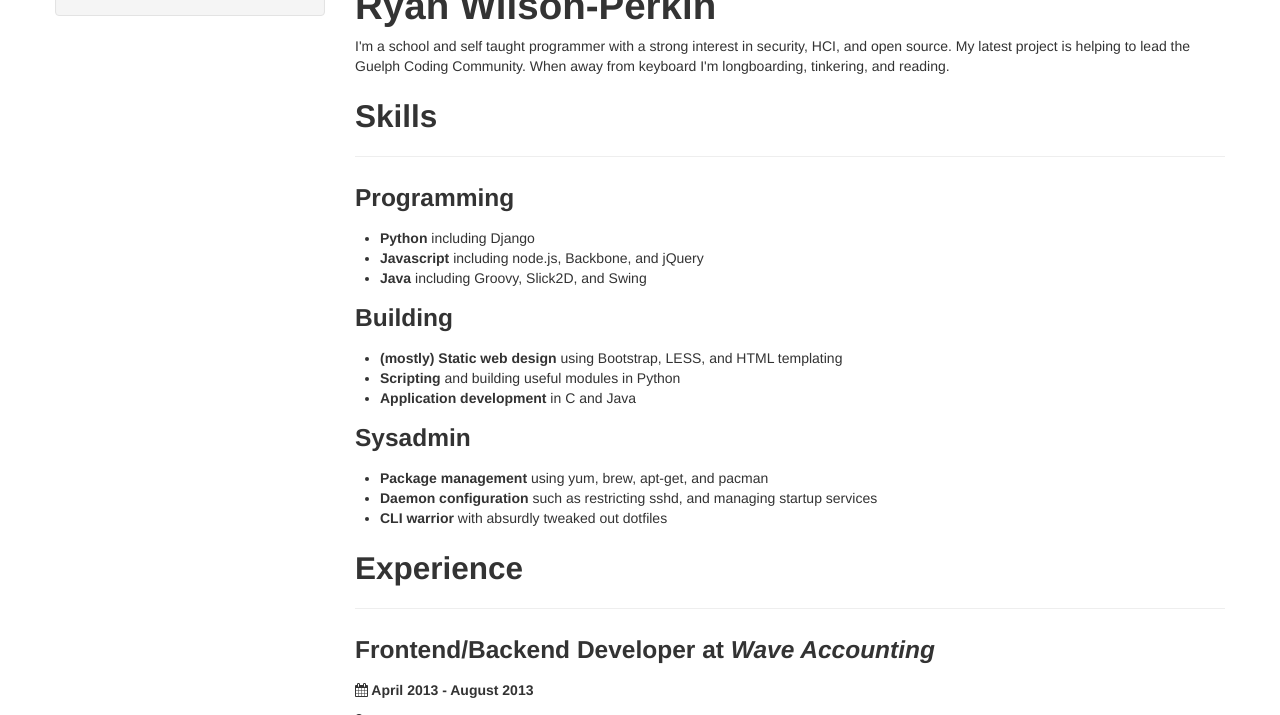
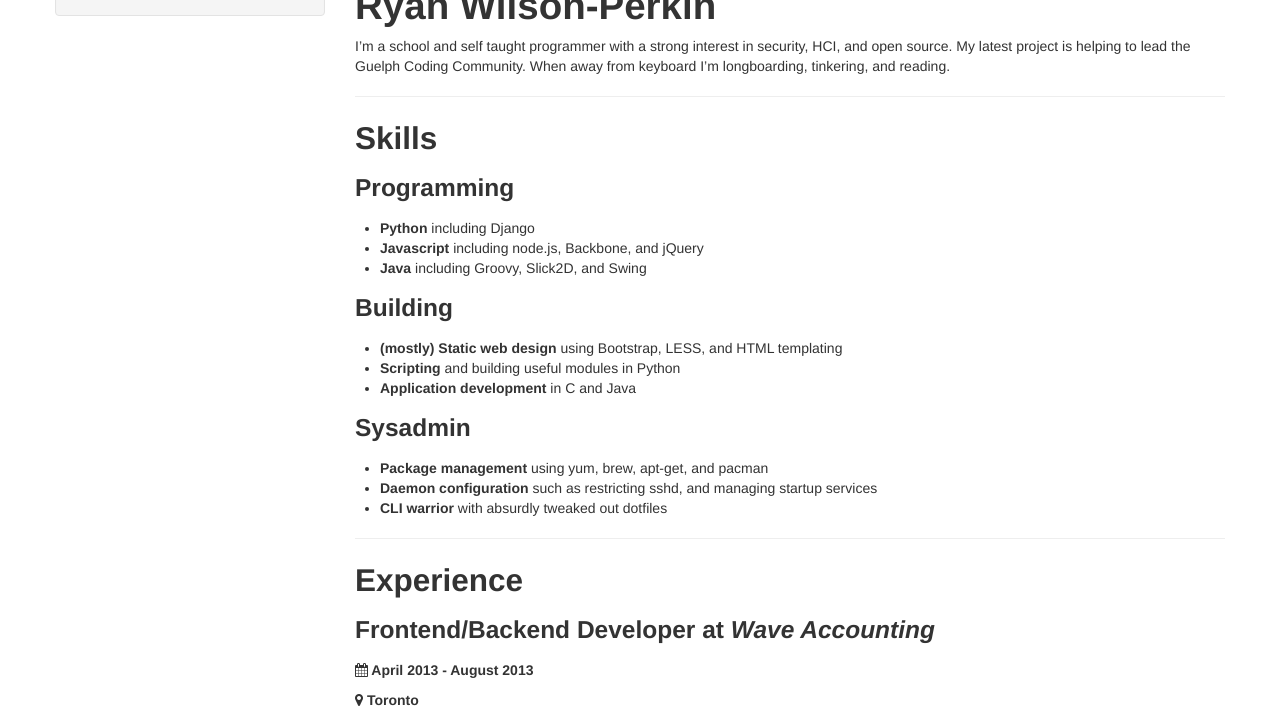
Before and after one commit to GuelphCodingCommunity/bootstrap-presentation, a Jekyll site: the page built from resume/index.md, in a window 1280 px wide and 900 px high, cut to the strip 185-900 px from the top of the window. Built offline with Jekyll 4.4.1, drawn with Linux system fonts in a browser that asks for light colours; Markdown is read by kramdown in place of the engine named in the settings; some of the changed lines change nothing that is shown.

Commit message:
Switch to kramdown engine, resume to markdown

```diff
--- a/_config.yml
+++ b/_config.yml
@@ -5,6 +5,6 @@
 
 paginate: 10
 
-markdown: rdiscount
+markdown: kramdown
 permalink: pretty
 pygments: true
--- a/resume/index.html
+++ /dev/null
@@ -1,119 +0,0 @@
----
-layout: two_columns
----
-{% contentfor sidebar %}
-    <li class="nav-header">Resume</li>
-    <li><a href="#skills">Skills</a></li>
-    <li><a href="#experience">Experience</a></li>
-    <li><a href="#education">Education</a></li>
-    <li><a href="#awards">Awards</a></li>
-{% endcontentfor %}
-
-<h1>Ryan Wilson-Perkin</h1>
-<p>
-  I'm a school and self taught programmer with a strong interest in security, HCI, and open source. My latest project is helping to lead the Guelph Coding Community. When away from keyboard I'm longboarding, tinkering, and reading.
-</p>
-
-<div id="skills" class="row-fluid">
-  <h2>Skills</h2>
-  <hr />
-  <h3>Programming</h3>
-  <ul>
-    <li>
-      <strong>Python </strong>
-      including Django
-    </li>
-    <li>
-      <strong>Javascript </strong>
-      including node.js, Backbone, and jQuery
-    </li>
-    <li>
-      <strong>Java </strong>
-      including Groovy, Slick2D, and Swing
-    </li>
-  </ul>
-  <h3>Building</h3>
-  <ul>
-    <li>
-      <strong>(mostly) Static web design </strong>
-      using Bootstrap, LESS, and HTML templating
-    </li>
-    <li>
-      <strong>Scripting </strong>
-      and building useful modules in Python
-    </li>
-    <li>
-      <strong>Application development </strong>
-      in C and Java
-    </li>
-  </ul>
-  <h3>Sysadmin</h3>
-  <ul>
-    <li>
-      <strong>Package management </strong>
-      using yum, brew, apt-get, and pacman
-    </li>
-    <li>
-      <strong>Daemon configuration </strong>
-      such as restricting sshd, and managing startup services
-    </li>
-    <li>
-      <strong>CLI warrior </strong>
-      with absurdly tweaked out dotfiles
-    </li>
-  </ul>
-</div>
-
-<div id="experience" class="row-fluid">
-  <h2>Experience</h2>
-  <hr />
-
-  <h3>Frontend/Backend Developer at <em>Wave Accounting</em></h3>
-  <p><strong><i class="icon-calendar"></i> April 2013 - August 2013</strong></p>
-  <p><strong><i class="icon-map-marker"></i> Toronto</strong></p>
-  <ul>
-    <li>Created and demoed an open source API in Python for interacting with a SaaS targeted email provider</li>
-    <li>Re-designed responsive views using Bootstrap and Backbone Forms</li>
-    <li>Implemented event tracking via RESTful calls to multiple analytics providers</li>
-  </ul>
-
-  <h3>Continuous Integration Engineer at <em>Research In Motion</em></h3>
-  <p><strong><i class="icon-calendar"></i> May 2012 - December 2012</strong></p>
-  <p><strong><i class="icon-map-marker"></i> Waterloo</strong></p>
-  <ul>
-    <li>Developed a Perl library for real time build monitoring and logging</li>
-    <li>Configured build machines and resource allocation pools</li>
-    <li>Developed a metadata based build versioning system in Groovy</li>
-  </ul>
-
-  <h3>Teaching Assistant at <em>University of Guelph</em></h3>
-  <p><strong><i class="icon-calendar"></i> January 2012 - April 2012</strong></p>
-  <p><strong><i class="icon-map-marker"></i> Guelph</strong></p>
-  <ul>
-    <li>Wrote a new project plan for teaching HTML and CSS to non-technical students</li>
-    <li>Held open office hours to counsel students having difficulties</li>
-    <li>Led a class on the basics of web programming</li>
-  </ul>
-</div>
-
-<div id="education" class="row-fluid">
-  <h2>Education</h2>
-  <hr />
-
-  <h3>Bachelor of Computer Science</h3>
-  <p><strong><i class="icon-calendar"></i> September 2010 - April 2015</strong></p>
-  <p>
-    Pursuing an honours bachelor degree with an area of application in mathematics.
-  </p>
-</div>
-
-<div id="awards" class="row-fluid">
-  <h2>Awards</h2>
-  <hr />
-
-  <h3>Canada Computing Contest</h3>
-  <p><strong><i class="icon-calendar"></i> 2008</strong></p>
-  <p>
-  Placed top 25% nationwide in the contest run by the University of Waterloo.
-  </p>
-</div>
--- /dev/null
+++ b/resume/index.md
@@ -0,0 +1,100 @@
+---
+layout: two_columns
+---
+{% contentfor sidebar %}
+Resume
+{:.nav-header}
+
+[Skills](#skills)
+
+[Experience](#experience)
+
+[Education](#education)
+
+[Awards](#awards)
+{% endcontentfor %}
+
+Ryan Wilson-Perkin
+==================
+
+I'm a school and self taught programmer with a strong interest in security, HCI, and open source. My latest project is helping to lead the Guelph Coding Community. When away from keyboard I'm longboarding, tinkering, and reading.
+
+* * *
+
+Skills  {#skills}
+------
+
+### Programming
+
+* **Python** including Django
+* **Javascript** including node.js, Backbone, and jQuery
+* **Java** including Groovy, Slick2D, and Swing
+
+### Building
+
+* **(mostly) Static web design** using Bootstrap, LESS, and HTML templating
+* **Scripting** and building useful modules in Python
+* **Application development** in C and Java
+
+### Sysadmin
+
+* **Package management** using yum, brew, apt-get, and pacman
+* **Daemon configuration** such as restricting sshd, and managing startup services
+* **CLI warrior** with absurdly tweaked out dotfiles
+
+* * * * *
+
+Experience  {#experience}
+----------
+
+### Frontend/Backend Developer at *Wave Accounting*
+
+**<i class="icon-calendar"></i> April 2013 - August 2013**
+
+**<i class="icon-map-marker"></i> Toronto**
+
+* Created and demoed an open source API in Python for interacting with a SaaS targeted email provider
+* Re-designed responsive views using Bootstrap and Backbone Forms
+* Implemented event tracking via RESTful calls to multiple analytics providers
+
+### Continuous Integration Engineer at *Research In Motion*
+
+**<i class="icon-calendar"></i> May 2012 - December 2012**
+
+**<i class="icon-map-marker"></i> Waterloo**
+
+* Developed a Perl library for real time build monitoring and logging
+* Configured build machines and resource allocation pools
+* Developed a metadata based build versioning system in Groovy
+
+### Teaching Assistant at *University of Guelph*
+
+**<i class="icon-calendar"></i> January 2012 - April 2012**
+
+**<i class="icon-map-marker"></i> Guelph**
+
+* Wrote a new project plan for teaching HTML and CSS to non-technical students
+* Held open office hours to counsel students having difficulties
+* Led a class on the basics of web programming
+
+* * * * *
+
+Education {#education}
+---------
+
+### Bachelor of Computer Science
+
+**<i class="icon-calendar"></i> September 2010 - April 2015**
+
+Pursuing an honours bachelor degree with an area of application in mathematics.
+
+* * * * *
+
+Awards  {#awards}
+------
+
+### Canada Computing Contest
+
+**<i class="icon-calendar"></i> 2008**
+
+Placed top 25% nationwide in the contest run by the University of Waterloo.
```
